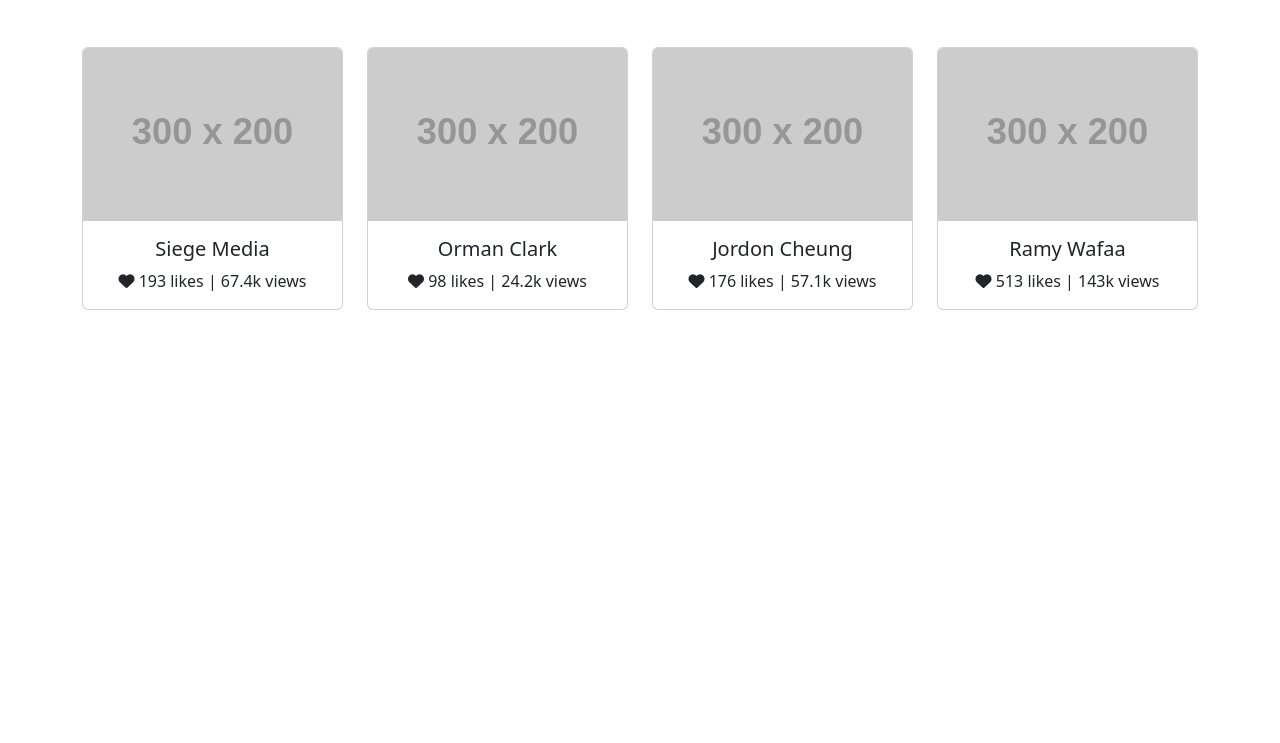
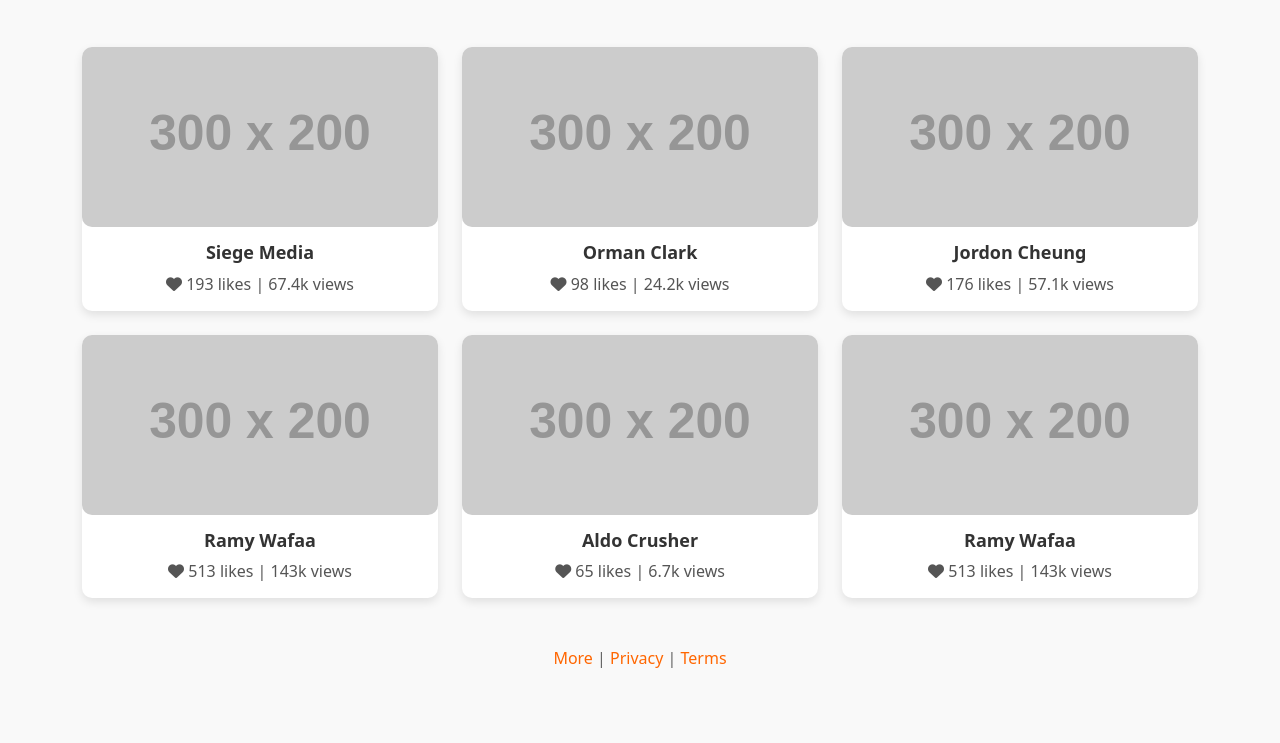
Before and after one commit to dallen227/BootstrapParadox, a plain HTML site: page index.html in a window 1280 px wide. Shown: the part 57-800 px from the top of the page. Drawn offline with nearby package versions, Linux system fonts and the light colour scheme; placeholder pictures from the web are drawn by us.

Commit message:
UPGRADE YOU

```diff
--- a/index.html
+++ b/index.html
@@ -6,8 +6,84 @@
     <title>Dribbble Clone</title>
     <link href="https://cdn.jsdelivr.net/npm/bootstrap@5.3.0-alpha1/dist/css/bootstrap.min.css" rel="stylesheet">
     <link href="https://cdnjs.cloudflare.com/ajax/libs/font-awesome/6.0.0-beta3/css/all.min.css" rel="stylesheet">
+    <style>
+        body {
+            background-color: #f9f9f9;
+        }
+
+        .card-title {
+            font-size: 18px;
+            font-weight: bold;
+            color: #333;
+        }
+
+        .card-text {
+            color: #555;
+        }
+
+        .card img {
+            height: 180px;
+            object-fit: cover;
+            border-radius: 10px;
+        }
+
+        .card-body {
+            text-align: center;
+            padding: 15px;
+        }
+
+        .card {
+            border: none;
+            border-radius: 10px;
+            box-shadow: 0 4px 10px rgba(0, 0, 0, 0.1);
+            transition: transform 0.3s ease;
+        }
+
+        .card:hover {
+            transform: translateY(-10px);
+            box-shadow: 0 6px 15px rgba(0, 0, 0, 0.1);
+        }
+
+        .navbar {
+            margin-bottom: 30px;
+        }
+
+        .navbar-nav .nav-link {
+            font-weight: 600;
+        }
+
+        .navbar-nav .nav-link:hover {
+            color: #ff6600;
+        }
+
+        .footer {
+            text-align: center;
+            margin-top: 40px;
+            color: #666;
+        }
+
+        .footer a {
+            color: #ff6600;
+            text-decoration: none;
+        }
+
+        .footer a:hover {
+            text-decoration: underline;
+        }
+
+        .container {
+            margin-top: 30px;
+        }
+
+        @media (max-width: 768px) {
+            .card img {
+                height: 150px;
+            }
+        }
+    </style>
 </head>
 <body>
+
     <nav class="navbar navbar-expand-lg navbar-light bg-light">
         <div class="container-fluid">
             <a class="navbar-brand" href="#">Dribbble</a>
@@ -36,11 +112,11 @@
         </div>
     </nav>
     <div class="container my-5">
-        <div class="row row-cols-1 row-cols-md-4 g-4">
+        <div class="row row-cols-1 row-cols-md-3 g-4">
             <div class="col">
                 <div class="card">
                     <img src="https://via.placeholder.com/300x200" class="card-img-top" alt="Project 1">
-                    <div class="card-body text-center">
+                    <div class="card-body">
                         <h5 class="card-title">Siege Media</h5>
                         <p class="card-text"><i class="fas fa-heart"></i> 193 likes | 67.4k views</p>
                     </div>
@@ -49,17 +125,16 @@
             <div class="col">
                 <div class="card">
                     <img src="https://via.placeholder.com/300x200" class="card-img-top" alt="Project 2">
-                    <div class="card-body text-center">
+                    <div class="card-body">
                         <h5 class="card-title">Orman Clark</h5>
                         <p class="card-text"><i class="fas fa-heart"></i> 98 likes | 24.2k views</p>
                     </div>
                 </div>
             </div>
-            <!-- Card 3 -->
             <div class="col">
                 <div class="card">
                     <img src="https://via.placeholder.com/300x200" class="card-img-top" alt="Project 3">
-                    <div class="card-body text-center">
+                    <div class="card-body">
                         <h5 class="card-title">Jordon Cheung</h5>
                         <p class="card-text"><i class="fas fa-heart"></i> 176 likes | 57.1k views</p>
                     </div>
@@ -68,7 +143,25 @@
             <div class="col">
                 <div class="card">
                     <img src="https://via.placeholder.com/300x200" class="card-img-top" alt="Project 4">
-                    <div class="card-body text-center">
+                    <div class="card-body">
+                        <h5 class="card-title">Ramy Wafaa</h5>
+                        <p class="card-text"><i class="fas fa-heart"></i> 513 likes | 143k views</p>
+                    </div>
+                </div>
+            </div>
+            <div class="col">
+                <div class="card">
+                    <img src="https://via.placeholder.com/300x200" class="card-img-top" alt="Project 5">
+                    <div class="card-body">
+                        <h5 class="card-title">Aldo Crusher</h5>
+                        <p class="card-text"><i class="fas fa-heart"></i> 65 likes | 6.7k views</p>
+                    </div>
+                </div>
+            </div>
+            <div class="col">
+                <div class="card">
+                    <img src="https://via.placeholder.com/300x200" class="card-img-top" alt="Project 6">
+                    <div class="card-body">
                         <h5 class="card-title">Ramy Wafaa</h5>
                         <p class="card-text"><i class="fas fa-heart"></i> 513 likes | 143k views</p>
                     </div>
@@ -76,6 +169,9 @@
             </div>
         </div>
     </div>
+    <div class="footer">
+        <a href="#">More</a> | <a href="#">Privacy</a> | <a href="#">Terms</a>
+    </div>
     <script src="https://cdn.jsdelivr.net/npm/bootstrap@5.3.0-alpha1/dist/js/bootstrap.bundle.min.js"></script>
 </body>
 </html>
```
